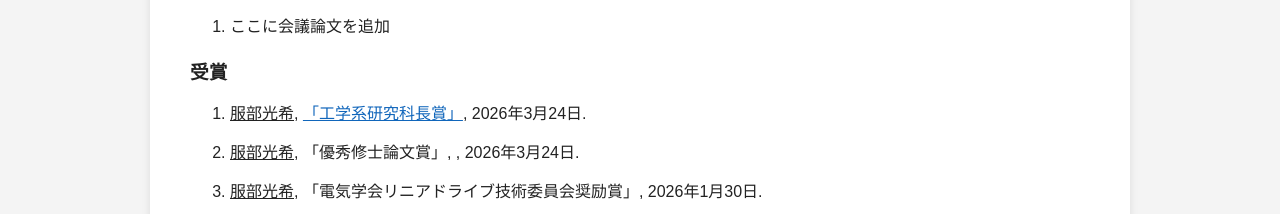
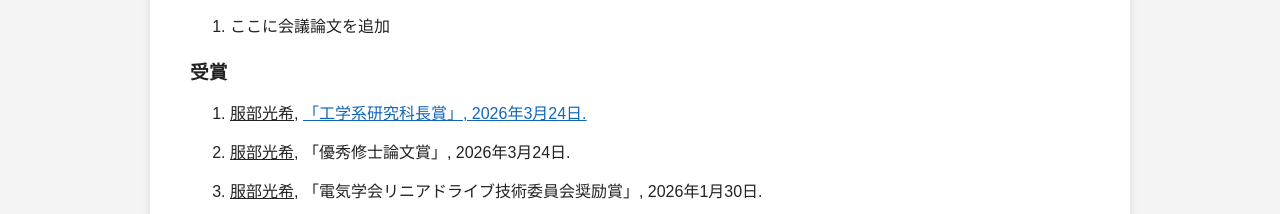
Before and after one commit to IBRGRL/IBRGRL.github.io, a plain HTML site: page index.html in a window 1280 px wide. Shown: the part 1472-1686 px from the top of the page. Drawn offline with Linux system fonts and the light colour scheme.

Commit message:
fix typo

```diff
--- a/index.html
+++ b/index.html
@@ -300,11 +300,11 @@
     <ol class="publication-list">
       <li>
         <u>服部光希</u>,
-        <a href="https://www.t.u-tokyo.ac.jp/hubfs/topics/2026/0406/001/2025%E5%B9%B4%E5%BA%A6%E5%AD%A6%E7%94%9F%E8%A1%A8%E5%BD%B0%E3%83%AA%E3%82%B9%E3%83%88.pdf" target="_blank" rel="noopener noreferrer">「工学系研究科長賞」</a>, 2026年3月24日.
+        <a href="https://www.t.u-tokyo.ac.jp/hubfs/topics/2026/0406/001/2025%E5%B9%B4%E5%BA%A6%E5%AD%A6%E7%94%9F%E8%A1%A8%E5%BD%B0%E3%83%AA%E3%82%B9%E3%83%88.pdf" target="_blank" rel="noopener noreferrer">「工学系研究科長賞」, 2026年3月24日.</a>
       </li>
       <li>
         <u>服部光希</u>,
-        「優秀修士論文賞」, , 2026年3月24日.
+        「優秀修士論文賞」, 2026年3月24日.
       </li>
       <li>
         <u>服部光希</u>,
```
